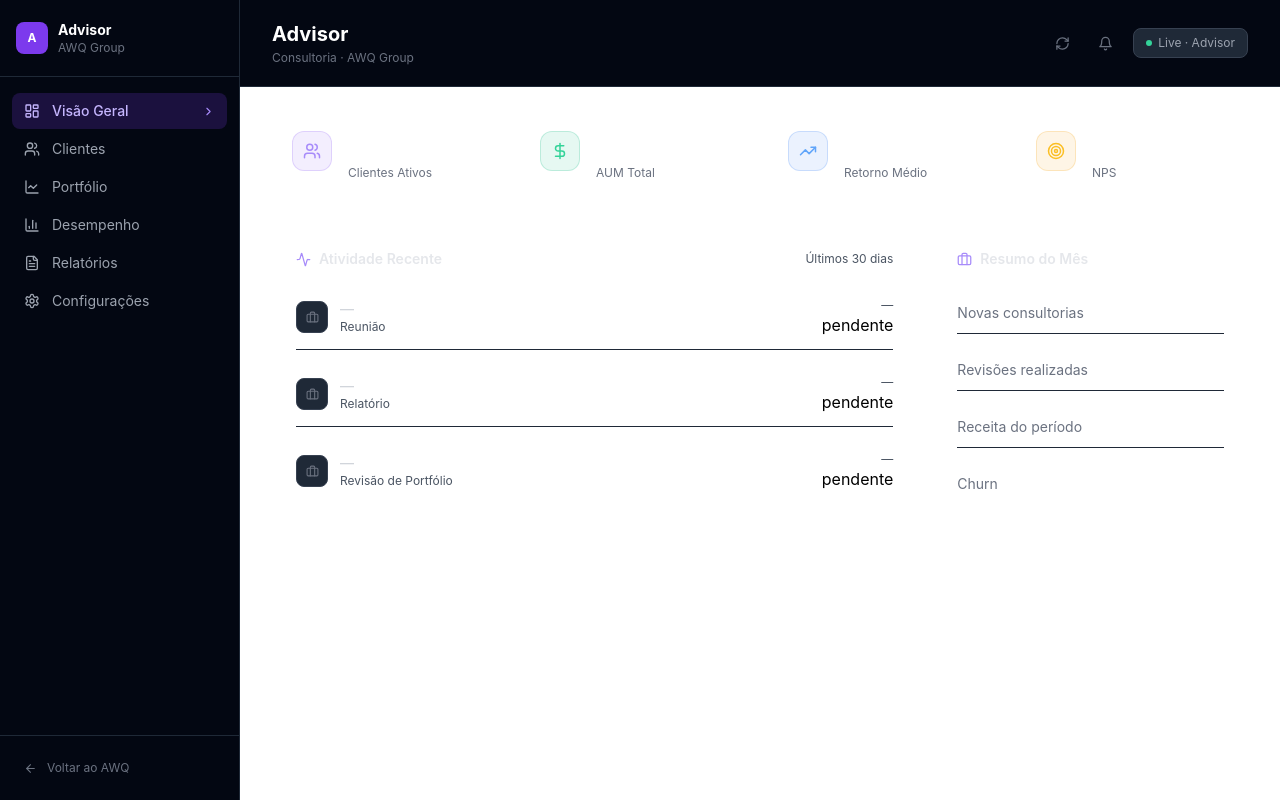
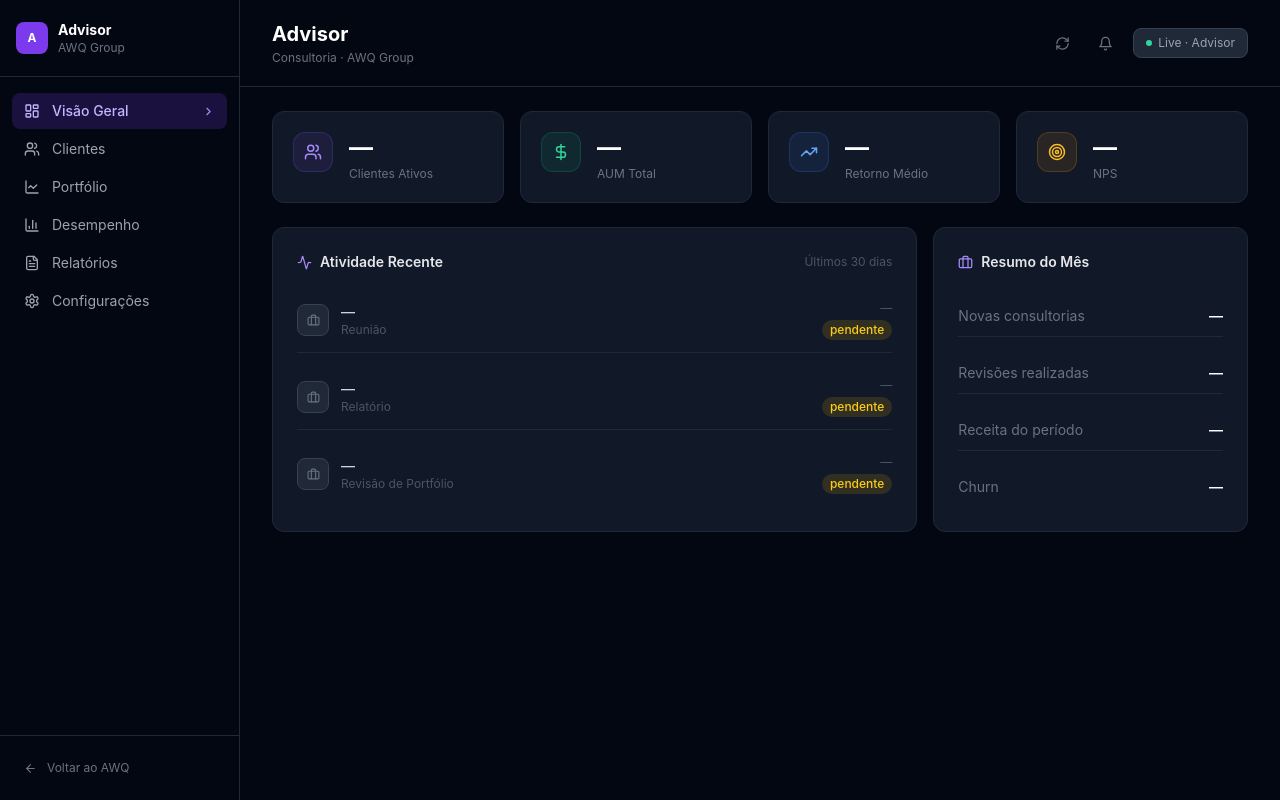
Before and after one commit to contato22/advisor-bi, a Next.js app: page / in a window 1280 px wide. Built offline with nearby package versions, Linux system fonts and the light colour scheme.

Commit message:
Update globals.css

```diff
--- a/app/globals.css
+++ b/app/globals.css
@@ -1,3 +1,27 @@
 @tailwind base;
 @tailwind components;
 @tailwind utilities;
+
+@import url('https://fonts.googleapis.com/css2?family=Inter:wght@300;400;500;600;700;800&display=swap');
+
+@layer base {
+  * { box-sizing: border-box; }
+  body { @apply bg-gray-950 text-gray-100 font-sans antialiased; }
+  ::-webkit-scrollbar { width: 6px; height: 6px; }
+  ::-webkit-scrollbar-track { @apply bg-gray-900; }
+  ::-webkit-scrollbar-thumb { @apply bg-gray-700 rounded-full; }
+  ::-webkit-scrollbar-thumb:hover { @apply bg-gray-600; }
+}
+
+@layer components {
+  .card { @apply bg-gray-900 border border-gray-800 rounded-xl; }
+  .card-hover { @apply transition-all duration-200 hover:border-gray-700 hover:shadow-lg hover:shadow-black/20; }
+  .badge { @apply inline-flex items-center gap-1 px-2 py-0.5 rounded-full text-xs font-medium; }
+  .badge-green  { @apply badge bg-emerald-500/15 text-emerald-400; }
+  .badge-yellow { @apply badge bg-yellow-500/15 text-yellow-400; }
+  .badge-red    { @apply badge bg-red-500/15 text-red-400; }
+  .badge-blue   { @apply badge bg-blue-500/15 text-blue-400; }
+  .badge-violet { @apply badge bg-violet-500/15 text-violet-400; }
+  .btn-primary   { @apply px-4 py-2 bg-violet-600 hover:bg-violet-700 text-white rounded-lg text-sm font-medium transition-colors; }
+  .btn-secondary { @apply px-4 py-2 bg-gray-800 hover:bg-gray-700 text-gray-200 rounded-lg text-sm font-medium transition-colors border border-gray-700; }
+}
```
